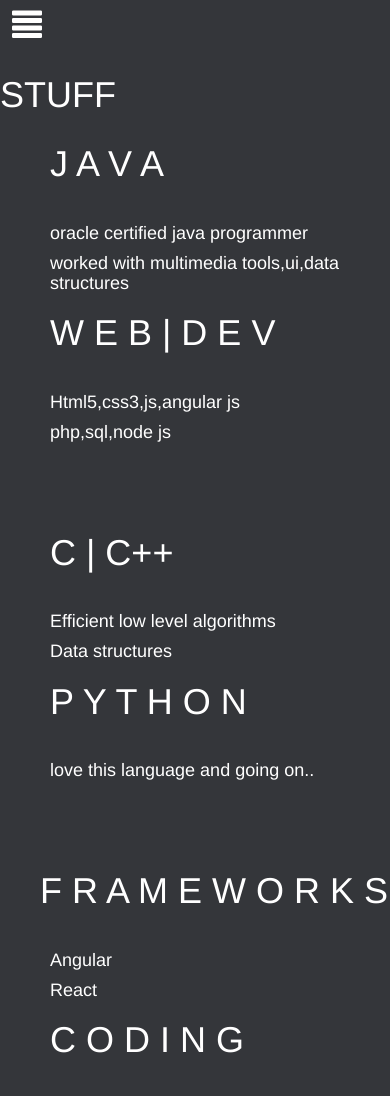
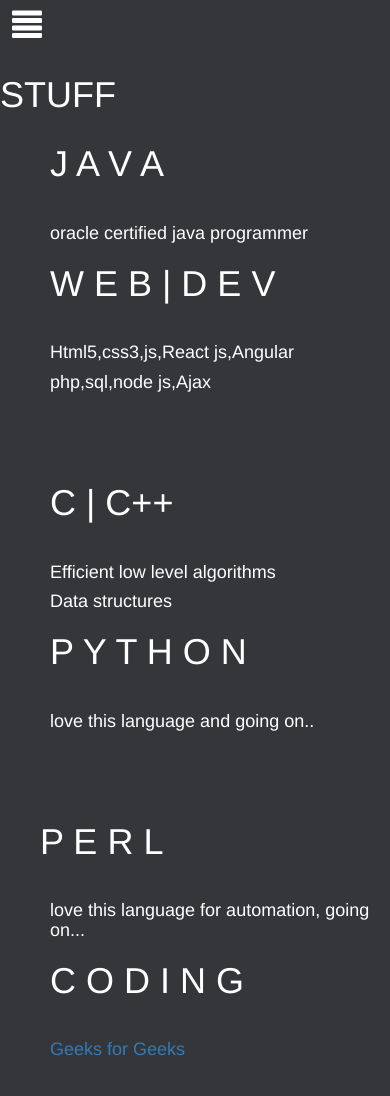
Before and after one commit to kishoreravi24/24, a plain HTML site: page stuff.html in a window 390 px wide. Shown: the top 1096 px of the page. Drawn offline with nearby package versions, Linux system fonts and the light colour scheme.

Commit message:
few changes

```diff
--- a/stuff.html
+++ b/stuff.html
@@ -88,13 +88,12 @@
                      <h1 id="java">J A V A</h1>
                      <br>
                      <h4 id="java1">oracle certified java programmer</h4>
-                     <h4 id="java1">worked with multimedia tools,ui,data structures</h4>
                     </div>
                     <div class="col-sm-6">
                       <h1 id="web">W E B | D E V</h1>
                       <br>
-                      <h4 id="web1">Html5,css3,js,angular js</h4>
-                      <h4 id="web1">php,sql,node js</h4>
+                      <h4 id="web1">Html5,css3,js,React js,Angular</h4>
+                      <h4 id="web1">php,sql,node js,Ajax</h4>
                     </div>
                     </div>
                     <br>
@@ -118,10 +117,9 @@
                   <br>
                   <div class="row">
                          <div class="col-sm-6">
-                           <h1 id="frame">F R A M E W O R K S</h1>
+                           <h1 id="frame">P E R L</h1>
                            <br>
-                           <h4 id="py1">Angular</h4>
-                           <h4 id="py1">React</h4>
+                           <h4 id="py1">love this language for automation, going on...</h4>
                          </div>
                          <div class="col-sm-6">
                            <h1 id="c">C O D I N G</h1>
```
Also changed, not shown: about.html (+1 -1 lines).
